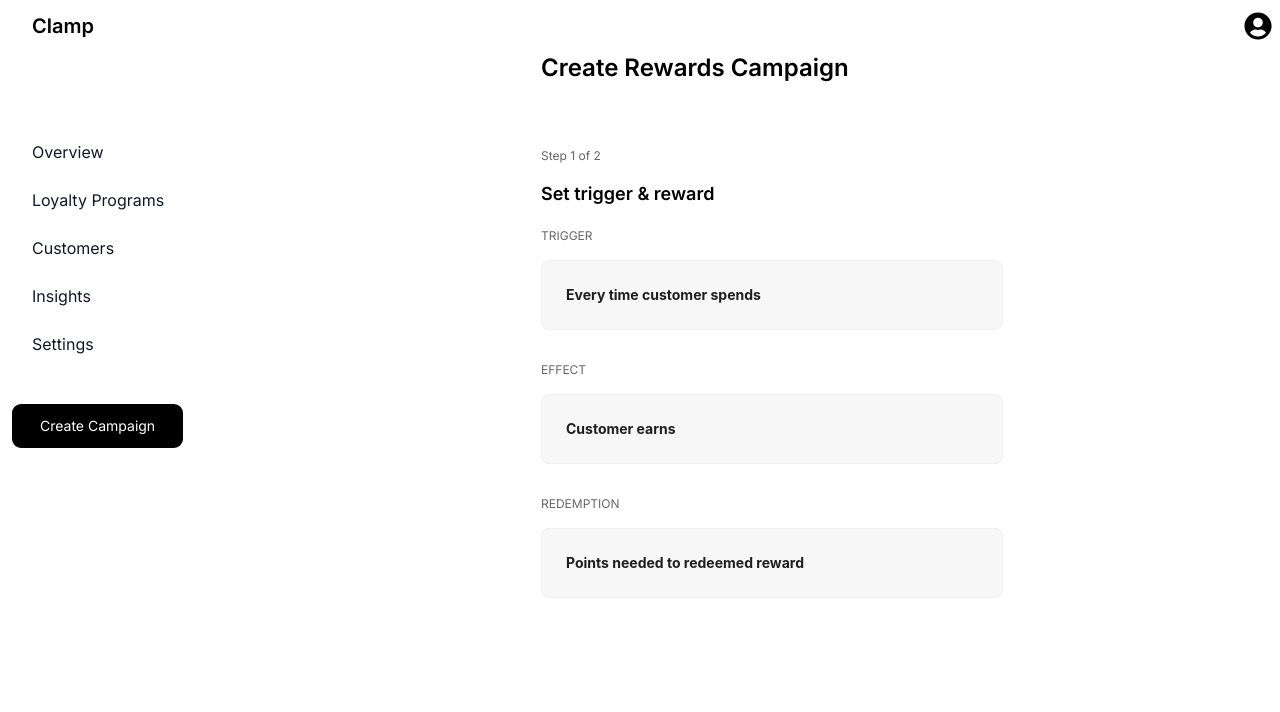
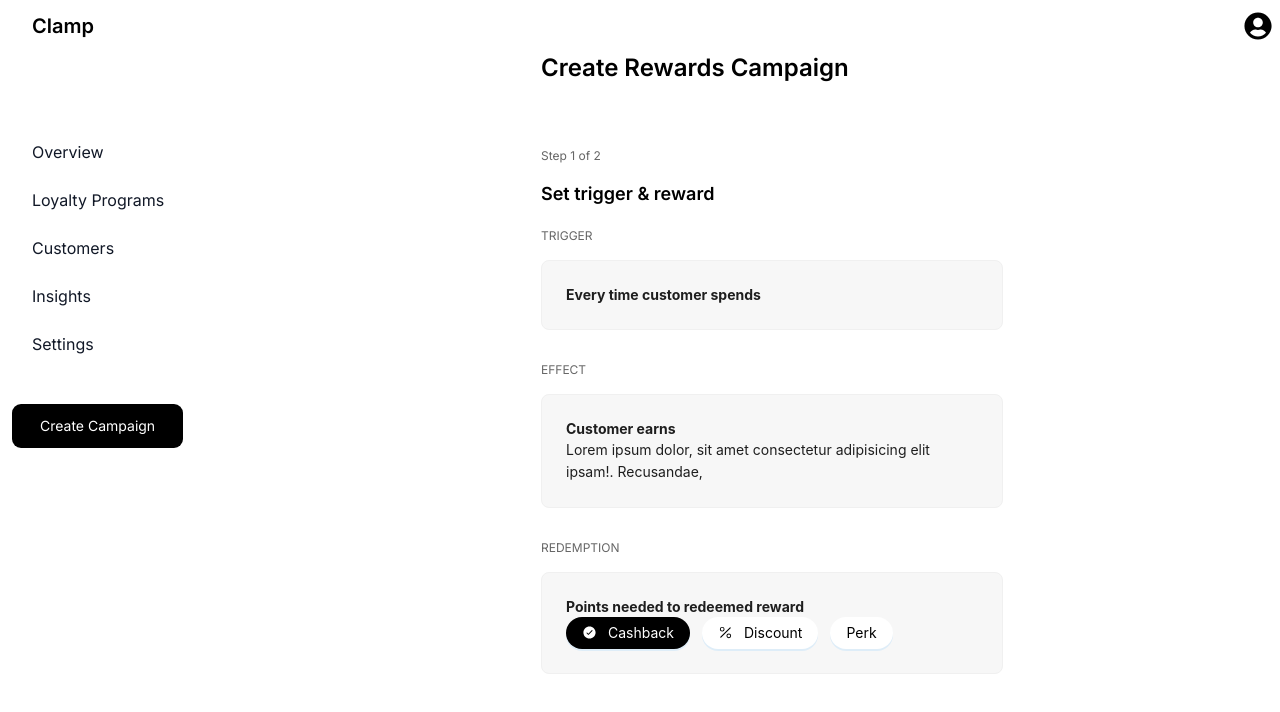
Before and after one commit to unegbuclinton/clamp-landing-page, a Next.js app: page /createCampaign/createCampaignStep2 in a window 1280 px wide. Shown: the top 712 px of the page. Built offline with nearby package versions, Linux system fonts and the light colour scheme.

Commit message:
created a pill button with an outline variant

```diff
--- /dev/null
+++ b/src/components/atoms/pillButton/index.tsx
@@ -0,0 +1,22 @@
+import { Button } from "antd";
+import React from "react";
+import { pillButtonProp } from "./types";
+
+const PillButton: React.FC<pillButtonProp> = ({ icon, outline, text }) => {
+  // Variants
+  const outlineVariant = "bg-white text-black ";
+  return (
+    <Button
+      className={`${
+        outline ? outlineVariant : "bg-black text-white"
+      } flex items-center gap-[11px] py-2 px-3`}
+      type="primary"
+      icon={icon}
+      shape="round"
+    >
+      {text}
+    </Button>
+  );
+};
+
+export default PillButton;
--- /dev/null
+++ b/src/components/atoms/pillButton/types.tsx
@@ -0,0 +1,7 @@
+import { ReactNode } from "react";
+
+export interface pillButtonProp {
+  icon?: ReactNode;
+  outline?: boolean;
+  text: string;
+}
--- /dev/null
+++ b/src/components/molecules/infoCard/types.tsx
@@ -0,0 +1,8 @@
+import { ReactNode } from "react";
+
+export interface infoCardProps {
+  label?: string;
+  description?: string;
+  children?: ReactNode;
+  subText?: string;
+}
--- a/src/pages/createCampaign/createCampaignStep2/index.tsx
+++ b/src/pages/createCampaign/createCampaignStep2/index.tsx
@@ -1,8 +1,36 @@
+// import DashboardLayout from "@/components/layouts/dashboardLayout";
+// import InfoCard from "@/components/molecules/infoCard";
+// import React from "react";
+
+// const CreateCampaignTwo = () => {
+//   return (
+//     <DashboardLayout>
+//       <div className="flex justify-center w-full">
+//         <div>
+//           <h1 className="text-2xl font-semibold mb-16">
+//             Create Rewards Campaign
+//           </h1>
+//           <p className="text-xs text-dim-grey mb-4">Step 1 of 2</p>
+//           <h1 className="text-lg font-semibold mb-5">Set trigger & reward</h1>
+//           <InfoCard label="TRIGGER" description="Every time customer spends" />
+//           <InfoCard label="EFFECT" description="Customer earns" />
+//           <InfoCard
+//             label="REDEMPTION"
+//             description="Points needed to redeemed reward"
+//           />
+//         </div>
+//       </div>
+//     </DashboardLayout>
+//   );
+// };
+
+// export default CreateCampaignTwo;
 import PillButton from "@/components/atoms/pillButton";
 import DashboardLayout from "@/components/layouts/dashboardLayout";
 import InfoCard from "@/components/molecules/infoCard";
 import { Button, Card } from "antd";
 import React from "react";
+import { BsPercent } from "react-icons/bs";
 import { IoIosCheckmarkCircle } from "react-icons/io";
 
 const CreateCampaignTwo = () => {
@@ -16,11 +44,27 @@ const CreateCampaignTwo = () => {
           <p className="text-xs text-dim-grey mb-4">Step 1 of 2</p>
           <h1 className="text-lg font-semibold mb-5">Set trigger & reward</h1>
           <InfoCard label="TRIGGER" description="Every time customer spends" />
-          <InfoCard label="EFFECT" description="Customer earns"></InfoCard>
+          <InfoCard label="EFFECT" description="Customer earns">
+            Lorem ipsum dolor, sit amet consectetur adipisicing elit ipsam!.
+            Recusandae,
+          </InfoCard>
           <InfoCard
             label="REDEMPTION"
             description="Points needed to redeemed reward"
-          />
+          >
+            <div className="flex gap-3">
+              <PillButton
+                text="Cashback"
+                icon={<IoIosCheckmarkCircle size={15} />}
+              />
+              <PillButton
+                outline
+                text="Discount"
+                icon={<BsPercent size={15} />}
+              />
+              <PillButton outline text="Perk" />
+            </div>
+          </InfoCard>
         </div>
       </div>
     </DashboardLayout>
```
